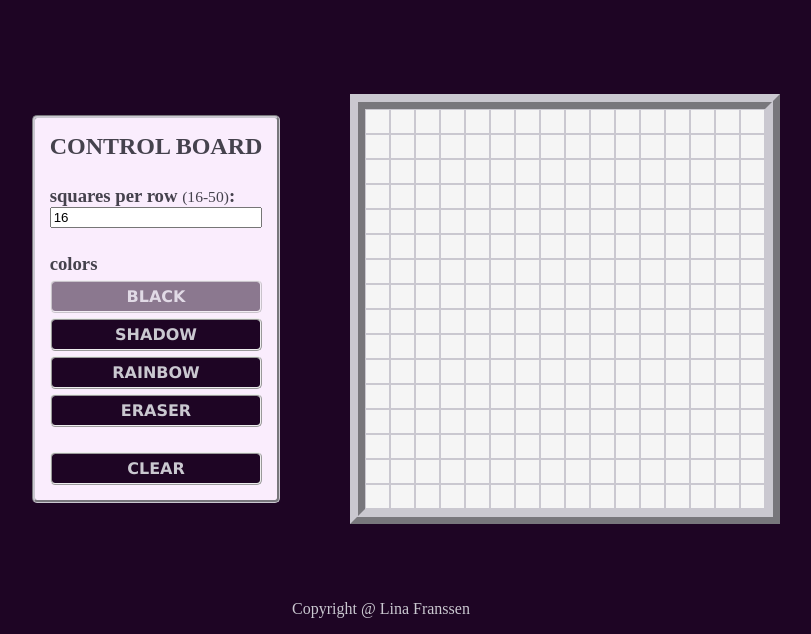
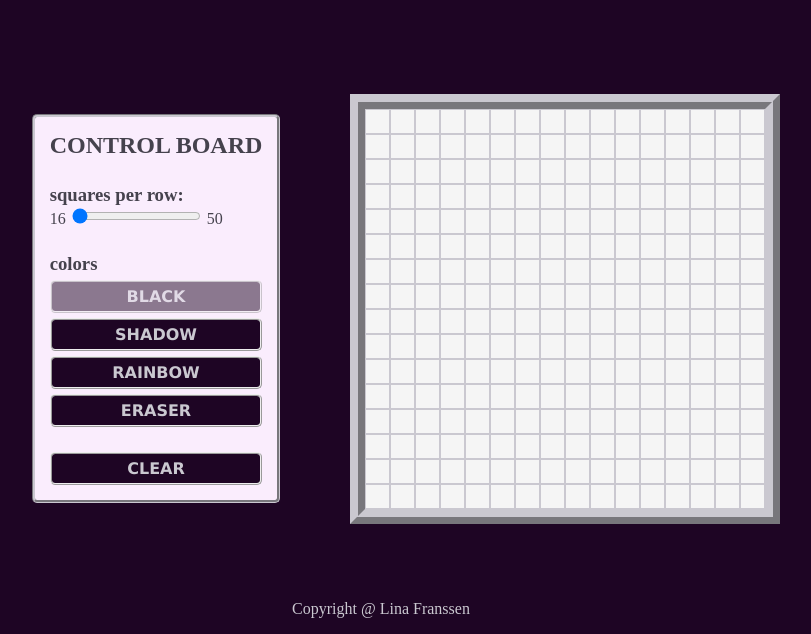
Before and after one commit to LinA636/etch-a-sketch, a plain HTML site: page index.html in a window 1280 px wide. Shown: the part 174-808 px from the top of the page, without its empty margins (267-1078 px from the left). Drawn offline with Linux system fonts and the light colour scheme.

Commit message:
change number input for squares per row into range instead of numberinput

```diff
--- a/index.html
+++ b/index.html
@@ -1,5 +1,6 @@
 <!DOCTYPE html>
 <html>
+
 <head>
     <meta charset="utfl-8">
     <title>etch-a-sketch</title>
@@ -15,10 +16,14 @@
             <h2 class="cb-title">control board</h2>
 
             <div class="cb-grid-number-input-container">
-                    <h3>squares per row <small>(16-50)</small>:</h3>
-                    <input type="number" class="cb-grid-number-input"
-                    onblur="handleInputNumber()" placeholder="16-50"
-                    min="16" max="50" value="16">
+                <h3>squares per row:</h3>
+                <div>
+                    <label>16</label>
+                    <input type="range" class="cb-grid-number-input" onchange="handleInputNumber()" min="16" max="50"
+                        value="16">
+                    <label>50</label>
+                </div>
+
             </div>
 
             <div class="cb-color-button-container">
@@ -44,4 +49,5 @@
 
     <script src="javascript.js"></script>
 </body>
+
 </html>
--- a/style.css
+++ b/style.css
@@ -96,10 +96,6 @@ h3 {
     text-transform: lowercase;
 }
 
-h3 small {
-    font-weight: 300;
-}
-
 .cb-grid-number-input-container {
     display: flex;
     flex-direction: column;
```
Lines whose indentation alone changed are shown as unchanged.
